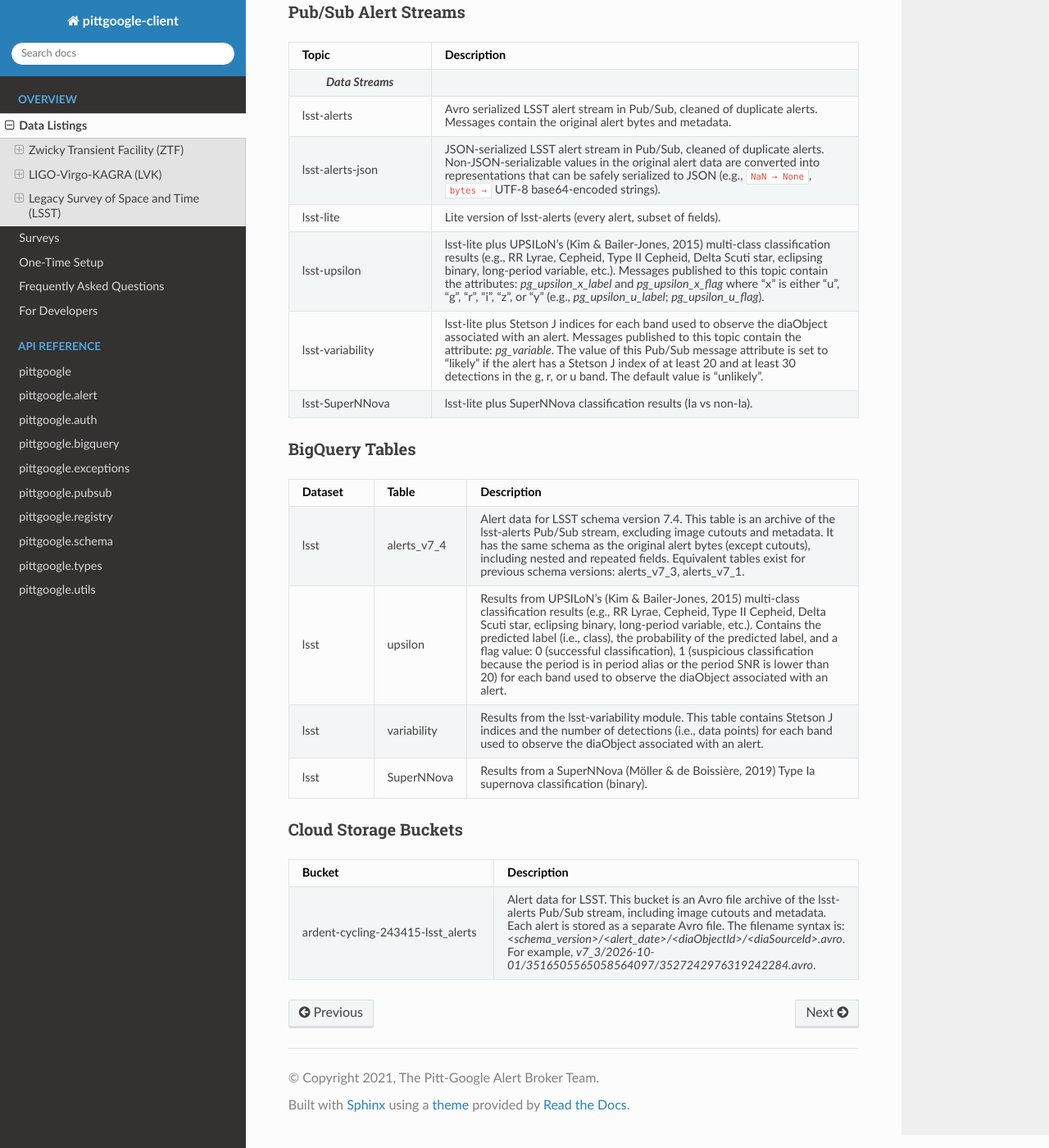
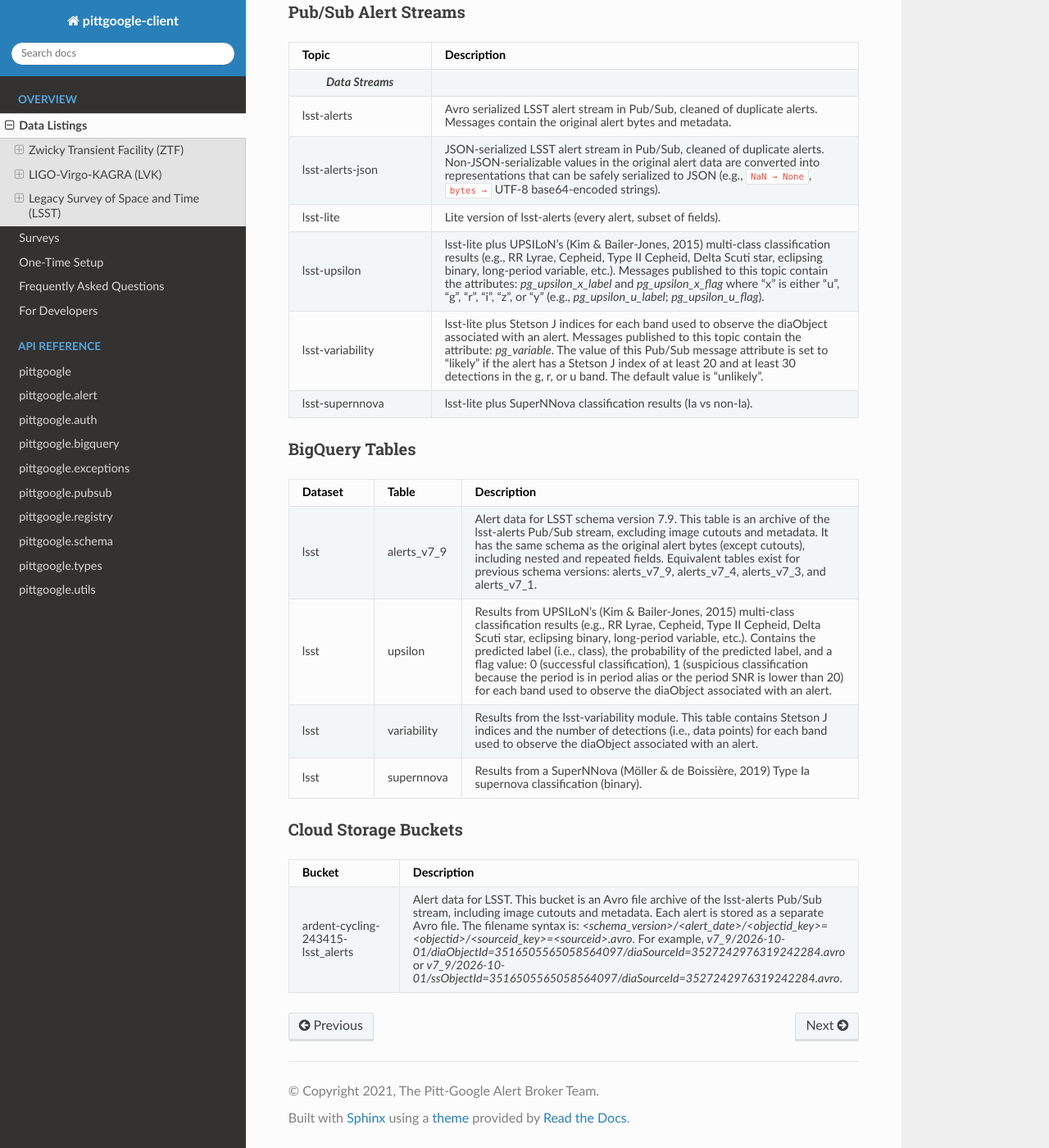
Before and after one commit to mwvgroup/pittgoogle-client, a Sphinx documentation site: the page built from docs/source/listings.rst, in a window 1280 px wide and 1400 px high, scrolled down 2314 px. Shown: the whole window at 82% size. Built offline with Sphinx 7.4.7 and the Read the Docs theme 3.1.0, drawn with Linux system fonts in a browser that asks for light colours.

Commit message:
update LSST data listings

```diff
--- a/docs/source/listings.rst
+++ b/docs/source/listings.rst
@@ -205,7 +205,7 @@ Pub/Sub Alert Streams
         attribute is set to "likely" if the alert has a Stetson J index of at least 20 and at least 30 detections in
         the g, r, or u band. The default value is "unlikely".
 
-    * - lsst-SuperNNova
+    * - lsst-supernnova
       - lsst-lite plus SuperNNova classification results (Ia vs non-Ia).
 
 BigQuery Tables
@@ -221,11 +221,11 @@ BigQuery Tables
       - Description
 
     * - lsst
-      - alerts_v7_4
-      - Alert data for LSST schema version 7.4. This table is an archive of the lsst-alerts Pub/Sub stream,
+      - alerts_v7_9
+      - Alert data for LSST schema version 7.9. This table is an archive of the lsst-alerts Pub/Sub stream,
         excluding image cutouts and metadata.
         It has the same schema as the original alert bytes (except cutouts), including nested and repeated fields.
-        Equivalent tables exist for previous schema versions: alerts_v7_3,  alerts_v7_1.
+        Equivalent tables exist for previous schema versions: alerts_v7_9, alerts_v7_4, alerts_v7_3, and alerts_v7_1.
 
     * - lsst
       - upsilon
@@ -241,7 +241,7 @@ BigQuery Tables
         data points) for each band used to observe the diaObject associated with an alert.
 
     * - lsst
-      - SuperNNova
+      - supernnova
       - Results from a SuperNNova (Möller \& de Boissière, 2019) Type Ia supernova classification (binary).
 
 Cloud Storage Buckets
@@ -258,5 +258,6 @@ Cloud Storage Buckets
     * - ardent-cycling-243415-lsst_alerts
       - Alert data for LSST. This bucket is an Avro file archive of the lsst-alerts Pub/Sub stream,
         including image cutouts and metadata. Each alert is stored as a separate Avro file.
-        The filename syntax is: `<schema_version>/<alert_date>/<diaObjectId>/<diaSourceId>.avro`.
-        For example, `v7_3/2026-10-01/3516505565058564097/3527242976319242284.avro`.
+        The filename syntax is: `<schema_version>/<alert_date>/<objectid_key>=<objectid>/<sourceid_key>=<sourceid>.avro`.
+        For example, `v7_9/2026-10-01/diaObjectId=3516505565058564097/diaSourceId=3527242976319242284.avro` or
+        `v7_9/2026-10-01/ssObjectId=3516505565058564097/diaSourceId=3527242976319242284.avro`.
```
